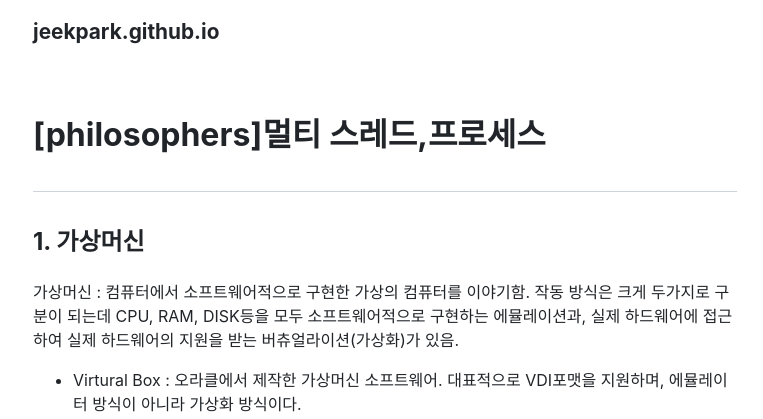
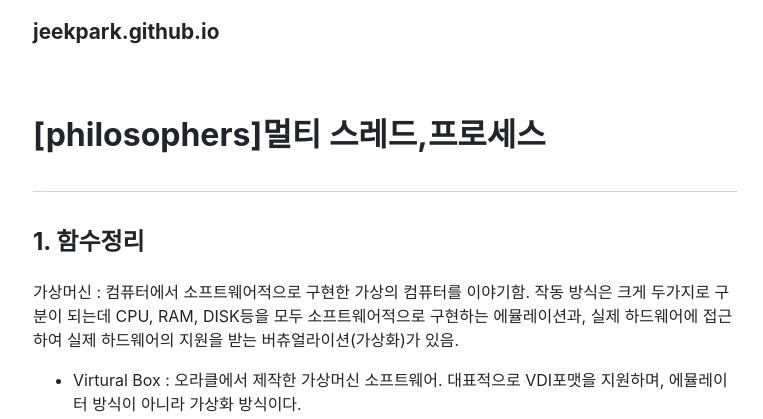
Before and after one commit to jeekpark/jeekpark.github.io, a Jekyll site: the page built from _posts/2023-02-20-[philosophers]멀티 스레드,프로세스.md, in a window 1280 px wide and 900 px high. Shown: the top 419 px of the window, without its empty margins (255-1018 px from the left). Built offline with Jekyll 4.4.1, drawn with Linux system fonts in a browser that asks for light colours; nearby versions of some CDN libraries.

Commit message:
Update 2023-02-20-[philosophers]멀티 스레드,프로세스.md

```diff
--- a/_posts/2023-02-20-[philosophers]멀티 스레드,프로세스.md
+++ b/_posts/2023-02-20-[philosophers]멀티 스레드,프로세스.md
@@ -4,7 +4,7 @@ type: years
 ---
 ***
 
-## 1. 가상머신
+## 1. 함수정리
 
 가상머신 : 컴퓨터에서 소프트웨어적으로 구현한 가상의 컴퓨터를 이야기함. 작동 방식은 크게 두가지로 구분이 되는데 CPU, RAM, DISK등을 모두 소프트웨어적으로 구현하는 에뮬레이션과, 실제 하드웨어에 접근하여 실제 하드웨어의 지원을 받는 버츄얼라이션(가상화)가 있음.
 - Virtural Box : 오라클에서 제작한 가상머신 소프트웨어. 대표적으로 VDI포맷을 지원하며, 에뮬레이터 방식이 아니라 가상화 방식이다.
```
